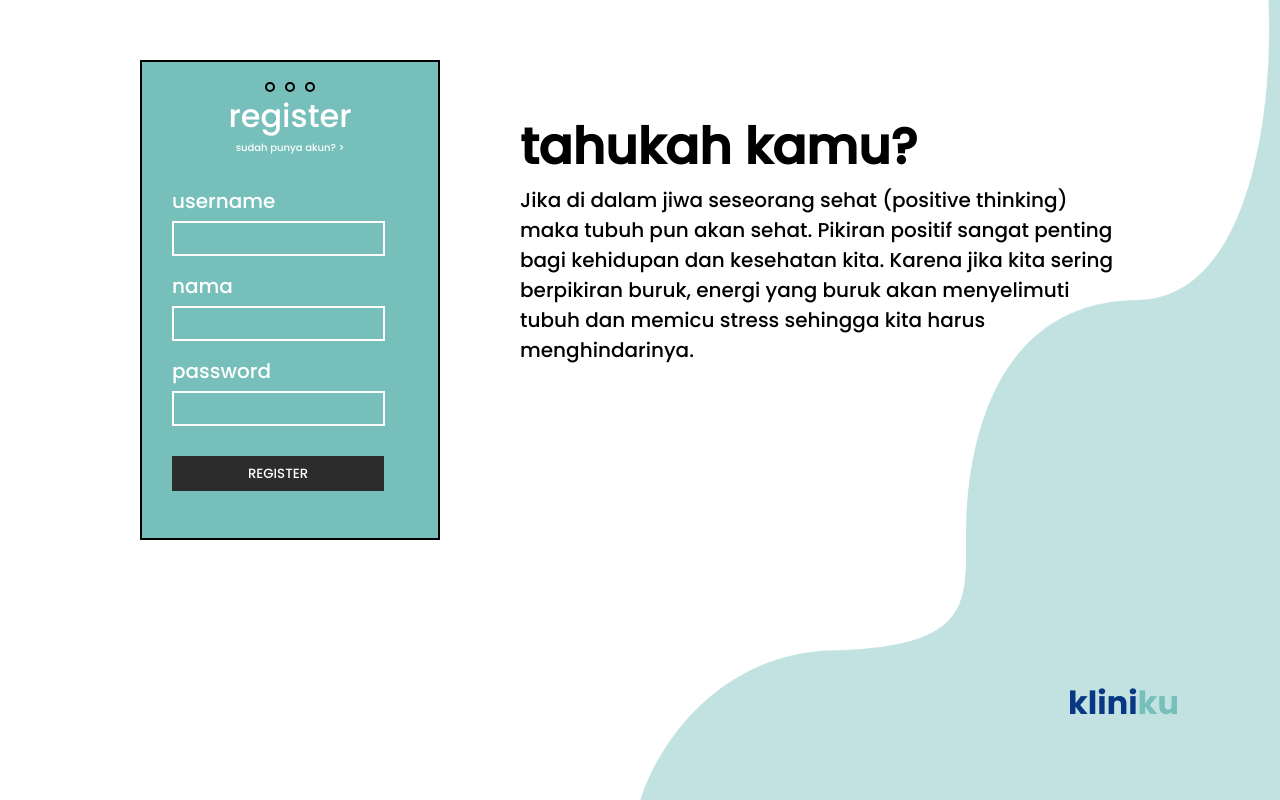
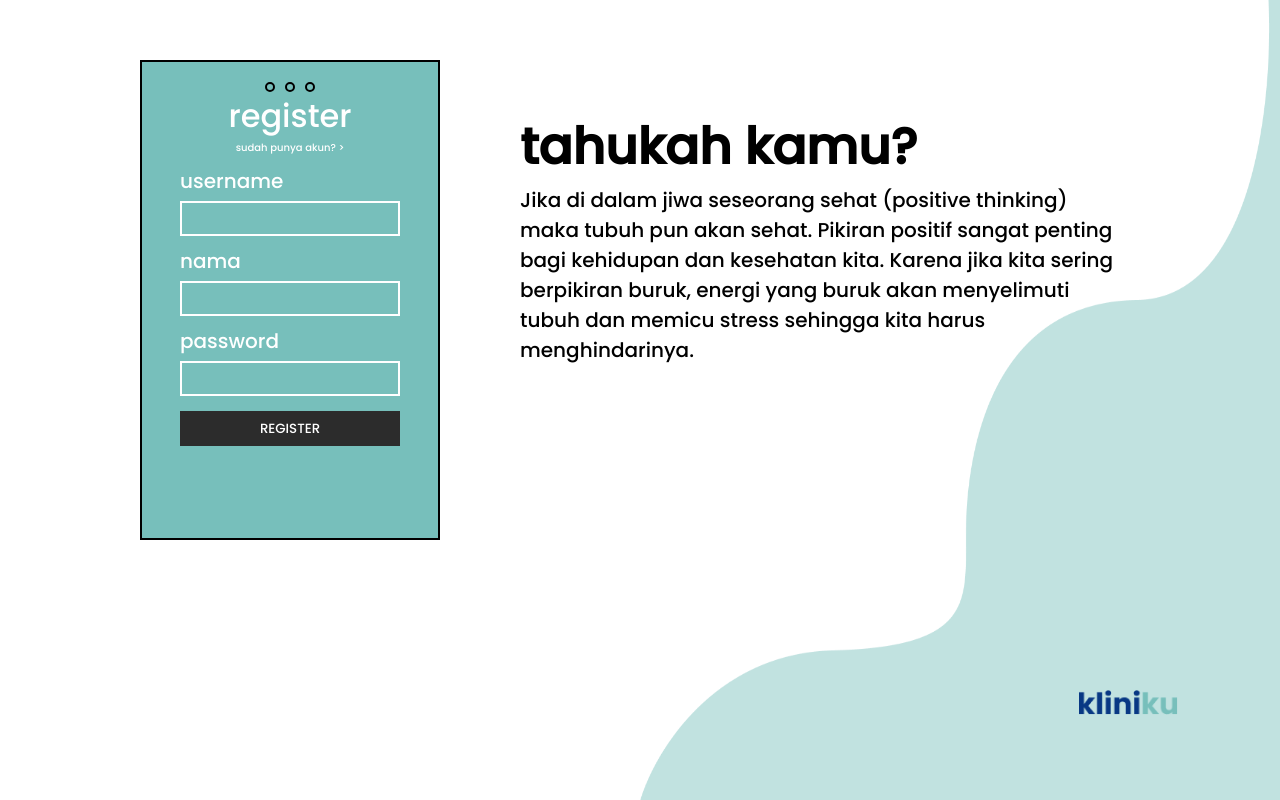
Before and after one commit to GunawanAhmad/Sisfo-Klinik-Full-Stack, a Vue app in the folder frontend/: page /signup in a window 1280 px wide. Built offline with nearby package versions, Linux system fonts and the light colour scheme.

Commit message:
fix style for login and signup

```diff
--- a/frontend/public/styles/login.css
+++ b/frontend/public/styles/login.css
@@ -19,6 +19,14 @@ body {
   width: 30rem;
   height: 48rem;
   border: 0.2rem solid black;
+  display: flex;
+  flex-direction: column;
+  align-items: center;
+}
+.form-log {
+  display: flex;
+  flex-direction: column;
+  align-items: center;
 }
 .teks {
   width: 60rem;
@@ -80,8 +88,13 @@ body {
 }
 
 .username {
-  margin-top: 3rem;
-  margin-left: 3rem;
+  margin-top: 1.5rem;
+  width: 22rem;
+}
+.password {
+  margin-top: 0.5rem;
+  width: 22rem;
+  /* margin-left: 3rem; */
 }
 .username h1 {
   color: white;
@@ -93,7 +106,7 @@ body {
   margin-top: 0.5rem;
   background: transparent;
   border: 2px solid white;
-  width: 80%;
+  width: 100%;
   align-items: center;
   height: 3.5rem;
   padding-left: 1rem;
@@ -101,10 +114,6 @@ body {
   font-size: 2rem;
 }
 
-.password {
-  margin-top: 1.5rem;
-  margin-left: 3rem;
-}
 .password h1 {
   color: white;
   font-weight: 100;
@@ -115,7 +124,7 @@ body {
   margin-top: 0.5rem;
   background: transparent;
   border: 2px solid white;
-  width: 80%;
+  width: 100%;
   align-items: center;
   height: 3.5rem;
   padding-left: 1rem;
@@ -125,9 +134,8 @@ body {
 
 button {
   margin-top: 3rem;
-  margin-left: 3rem;
-  margin-right: 6rem;
-  width: 21.2rem;
+
+  width: 22rem;
   height: 3.5rem;
   border: none;
   text-decoration: none;
--- a/frontend/public/styles/register.css
+++ b/frontend/public/styles/register.css
@@ -88,12 +88,20 @@ body {
   font-weight: 100;
   font-size: 1rem;
 }
-
-.username {
-  margin-top: 3rem;
-  margin-left: 3rem;
+.form-log {
+  display: flex;
+  flex-direction: column;
+  align-items: center;
 }
-.username h1 {
+.username,
+.password,
+.nama {
+  margin-top: 1rem;
+  width: 22rem;
+}
+.username h1,
+.nama h1,
+.password h1 {
   color: white;
   font-weight: 100;
   font-size: 2rem;
@@ -103,28 +111,7 @@ body {
   margin-top: 0.5rem;
   background: transparent;
   border: 2px solid white;
-  width: 80%;
-  align-items: center;
-  height: 3.5rem;
-  padding-left: 1rem;
-  color: white;
-  font-size: 2rem;
-}
-.nama {
-  margin-top: 1.5rem;
-  margin-left: 3rem;
-}
-.nama h1 {
-  color: white;
-  font-weight: 100;
-  font-size: 2rem;
-  margin-top: 1.5rem;
-}
-.nama input {
-  margin-top: 0.5rem;
-  background: transparent;
-  border: 2px solid white;
-  width: 80%;
+  width: 100%;
   align-items: center;
   height: 3.5rem;
   padding-left: 1rem;
@@ -132,21 +119,23 @@ body {
   font-size: 2rem;
 }
 
-.password {
-  margin-top: 1.5rem;
-  margin-left: 3rem;
+.nama input {
+  margin-top: 0.5rem;
+  background: transparent;
+  border: 2px solid white;
+  width: 100%;
+  align-items: center;
+  height: 3.5rem;
+  padding-left: 1rem;
+  color: white;
+  font-size: 2rem;
 }
-.password h1 {
-  color: white;
-  font-weight: 100;
-  font-size: 2rem;
-  margin-top: 1.5rem;
-}
+
 .password input {
   margin-top: 0.5rem;
   background: transparent;
   border: 2px solid white;
-  width: 80%;
+  width: 100%;
   align-items: center;
   height: 3.5rem;
   padding-left: 1rem;
@@ -155,10 +144,8 @@ body {
 }
 
 button {
-  margin-top: 3rem;
-  margin-left: 3rem;
-  margin-right: 6rem;
-  width: 21.2rem;
+  margin-top: 1.5rem;
+  width: 22rem;
   height: 3.5rem;
   border: none;
   text-decoration: none;
--- a/frontend/src/App.vue
+++ b/frontend/src/App.vue
@@ -14,4 +14,9 @@
 html {
   font-size: 62.5%;
 }
+
+.logo img {
+  height: 2.5rem;
+  width: 10rem;
+}
 </style>
```
